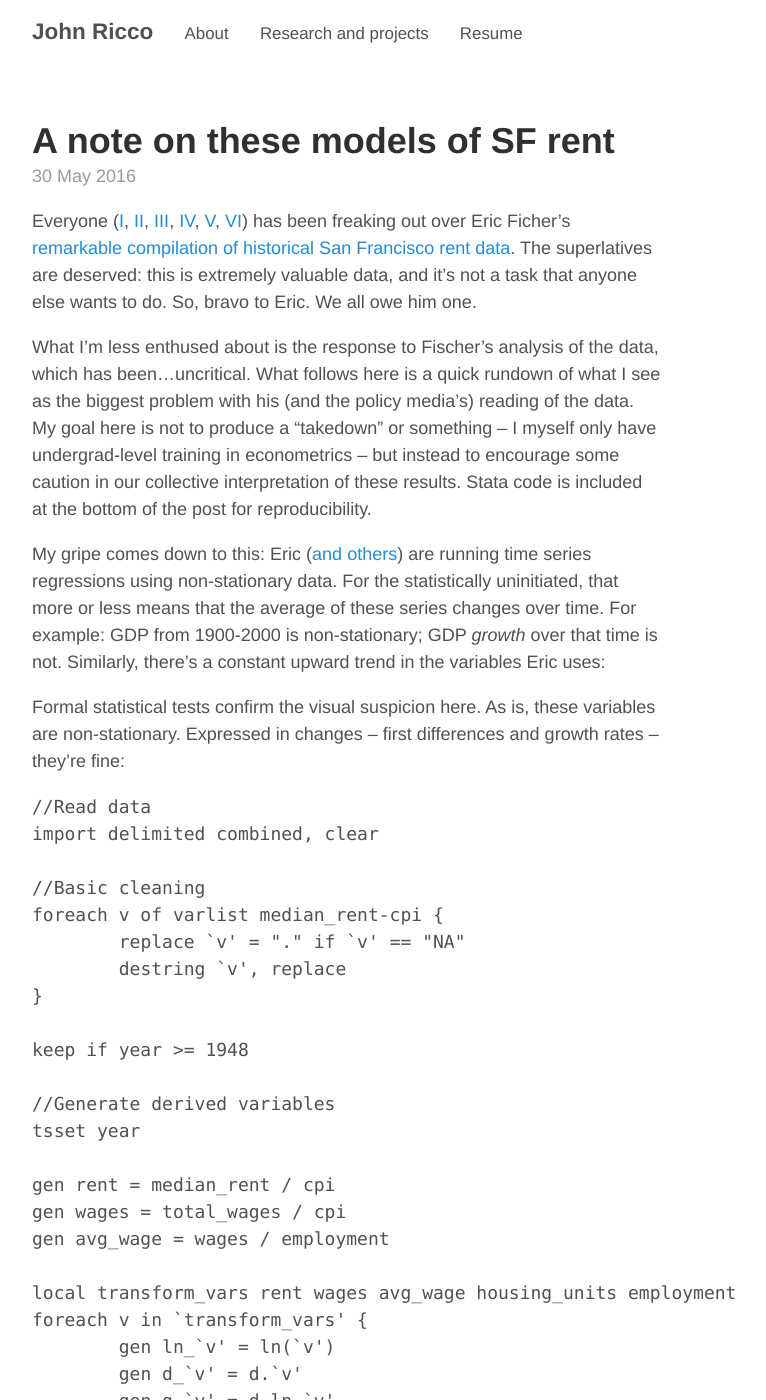
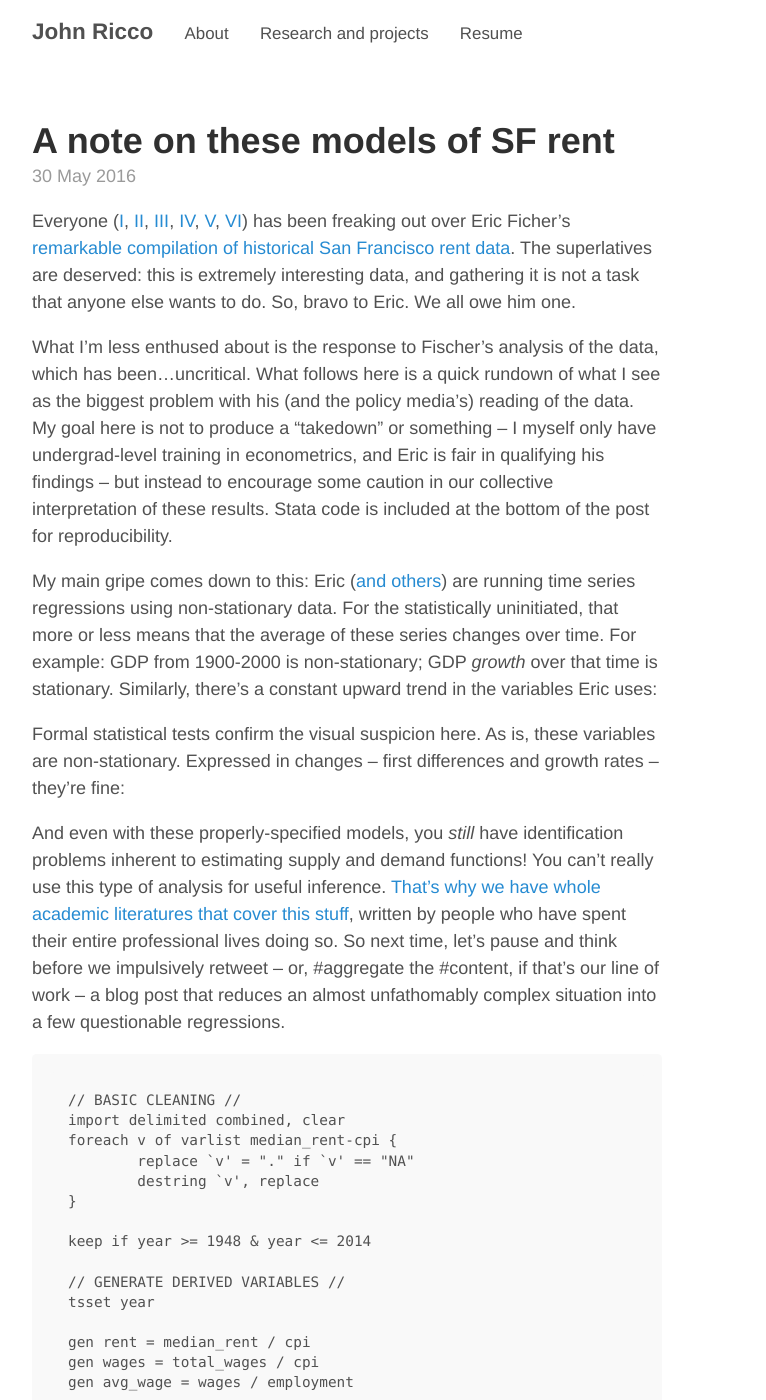
Before and after one commit to WadeP6970/johnricco.github.io, a Jekyll site: the page built from _posts/2016-5-30-SF-rent.md, in a window 1280 px wide and 1400 px high. Shown: the whole window, without its empty margins (293-1059 px from the left). Built offline with Jekyll 4.4.1, drawn with Linux system fonts in a browser that asks for light colours; some of the changed text lies outside the part shown.

Commit message:
another one

````diff
--- a/_posts/2016-5-30-SF-rent.md
+++ b/_posts/2016-5-30-SF-rent.md
@@ -3,11 +3,11 @@ layout: post
 title: A note on these models of SF rent
 ---
 
-Everyone ([I](http://observer.com/2016/05/a-guy-just-transcribed-30-years-of-for-rent-ads/), [II](http://sf.curbed.com/2016/5/17/11692132/rent-data-eric-fischer), [III](http://www.fastcoexist.com/3060058/world-changing-ideas/a-reality-check-that-explains-san-franciscos-housing-crisis), [IV](https://www.washingtonpost.com/news/wonk/wp/2016/05/22/what-it-would-actually-take-to-reduce-rents-in-americas-most-expensive-city/), [V](http://gawker.com/there-is-no-feasible-wage-growth-for-low-income-labor-1778180896), [VI](http://cityobservatory.org/the-long-road-to-san-francisco/)) has been freaking out over Eric Ficher's [remarkable compilation of historical San Francisco rent data](https://experimental-geography.blogspot.com/2016/05/employment-construction-and-cost-of-san.html). The superlatives are deserved: this is extremely valuable data, and it's not a task that anyone else wants to do. So, bravo to Eric. We all owe him one.
+Everyone ([I](http://observer.com/2016/05/a-guy-just-transcribed-30-years-of-for-rent-ads/), [II](http://sf.curbed.com/2016/5/17/11692132/rent-data-eric-fischer), [III](http://www.fastcoexist.com/3060058/world-changing-ideas/a-reality-check-that-explains-san-franciscos-housing-crisis), [IV](https://www.washingtonpost.com/news/wonk/wp/2016/05/22/what-it-would-actually-take-to-reduce-rents-in-americas-most-expensive-city/), [V](http://gawker.com/there-is-no-feasible-wage-growth-for-low-income-labor-1778180896), [VI](http://cityobservatory.org/the-long-road-to-san-francisco/)) has been freaking out over Eric Ficher's [remarkable compilation of historical San Francisco rent data](https://experimental-geography.blogspot.com/2016/05/employment-construction-and-cost-of-san.html). The superlatives are deserved: this is extremely interesting data, and gathering it is not a task that anyone else wants to do. So, bravo to Eric. We all owe him one.
 
-What I'm less enthused about is the response to Fischer's analysis of the data, which has been...uncritical. What follows here is a quick rundown of what I see as the biggest problem with his (and the policy media's) reading of the data. My goal here is not to produce a "takedown" or something -- I myself only have undergrad-level training in econometrics -- but instead to encourage some caution in our collective interpretation of these results. Stata code is included at the bottom of the post for reproducibility.
+What I'm less enthused about is the response to Fischer's analysis of the data, which has been...uncritical. What follows here is a quick rundown of what I see as the biggest problem with his (and the policy media's) reading of the data. My goal here is not to produce a "takedown" or something -- I myself only have undergrad-level training in econometrics, and Eric is fair in qualifying his findings -- but instead to encourage some caution in our collective interpretation of these results. Stata code is included at the bottom of the post for reproducibility.
 
-My gripe comes down to this: Eric ([and others](http://moreuseful.blogspot.com/2016/05/another-look-at-factors-driving-rents.html)) are running time series regressions using non-stationary data. For the statistically uninitiated, that more or less means that the average of these series changes over time. For example: GDP from 1900-2000 is non-stationary; GDP *growth* over that time is not. Similarly, there's a constant upward trend in the variables Eric uses:
+My main gripe comes down to this: Eric ([and others](http://moreuseful.blogspot.com/2016/05/another-look-at-factors-driving-rents.html)) are running time series regressions using non-stationary data. For the statistically uninitiated, that more or less means that the average of these series changes over time. For example: GDP from 1900-2000 is non-stationary; GDP *growth* over that time is stationary. Similarly, there's a constant upward trend in the variables Eric uses:
 
 
 
@@ -15,19 +15,19 @@ Formal statistical tests confirm the visual suspicion here. As is, these variabl
 
 
 
-```Stata
-//Read data
+And even with these properly-specified models, you *still* have identification problems inherent to estimating supply and demand functions! You can't really use this type of analysis for useful inference. [That's why we have whole academic literatures that cover this stuff](https://twitter.com/DanielKayHertz/status/736265420429271040), written by people who have spent their entire professional lives doing so. So next time, let's pause and think before we impulsively retweet -- or, #aggregate the #content, if that's our line of work -- a blog post that reduces an almost unfathomably complex situation into a few questionable regressions.
+
+```
+// BASIC CLEANING //
 import delimited combined, clear
-
-//Basic cleaning
 foreach v of varlist median_rent-cpi {
 	replace `v' = "." if `v' == "NA"
 	destring `v', replace
 }
 
-keep if year >= 1948
+keep if year >= 1948 & year <= 2014
 
-//Generate derived variables
+// GENERATE DERIVED VARIABLES //
 tsset year
 
 gen rent = median_rent / cpi
@@ -41,6 +41,23 @@ foreach v in `transform_vars' {
 	gen g_`v' = d.ln_`v'
 }
 
-//Scatterplots
+// SCATTERPLOTS //
+graph drop _all
+local plot_vars rent housing_units wages employment
+foreach v in `plot_vars' {
+	line `v' year, title("`v'") name("`v'")
+}
+graph combine `plot_vars', xcom title("Monetary values in 1984 dollars")
+
+// STATIONARITY TESTS //
+local test_vars rent housing_units wages employment
+foreach v in `test_vars' {
+	di "*** `v' ***"
+	dfuller `v'
+	foreach i in ln d g {
+		di "*** `i'_`v' ***"
+		dfuller `i'_`v'
+	}
+}
 
 ```
````
